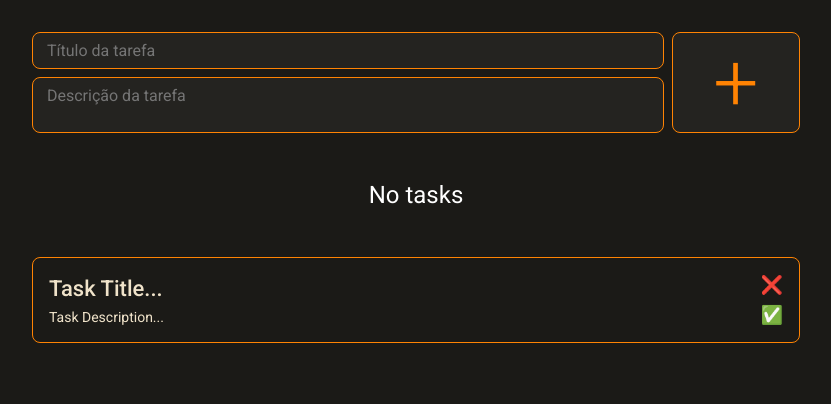
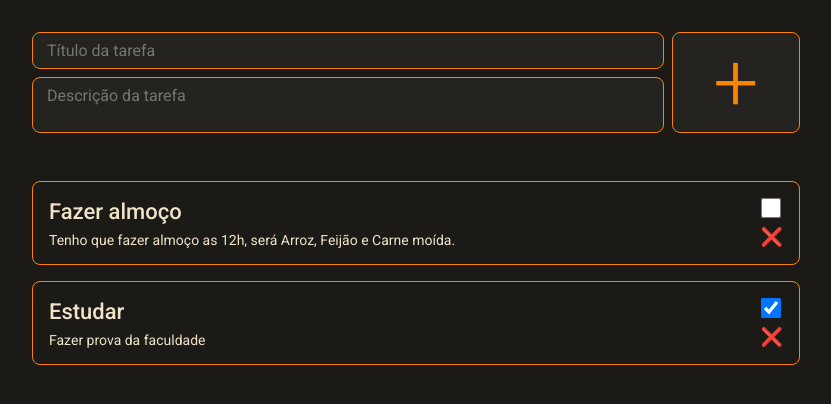
Before and after one commit to EstudioVnW/desafio-todo, a Vue app: page / in a window 1280 px wide. Shown: the top 404 px of the page, without its empty margins (224-1055 px from the left). Built offline with nearby package versions, Linux system fonts and the light colour scheme.

Commit message:
feat: add toggle todo

```diff
--- a/src/App.vue
+++ b/src/App.vue
@@ -1,4 +1,36 @@
-<script setup lang="ts"></script>
+<script setup lang="ts">
+import { ref, computed } from 'vue'
+
+const data = ref([])
+
+data.value = [
+    {
+        id: 1,
+        title: 'Fazer almoço',
+        description:
+            'Tenho que fazer almoço as 12h, será Arroz, Feijão e Carne moída.',
+        concluded: false,
+    },
+    {
+        id: 2,
+        title: 'Estudar',
+        description: 'Fazer prova da faculdade',
+        concluded: true,
+    },
+]
+
+const completedTodo = computed(() => {
+    return data.value.filter((todo) => todo.concluded)
+})
+
+const uncompletedTodo = computed(() => {
+    return data.value.filter((todo) => !todo.concluded)
+})
+
+const toggleConcluded = computed(() => {
+    return data.value.filter((todo) => todo.concluded)
+})
+</script>
 
 <template>
     <main class="container">
@@ -20,20 +52,46 @@
             <button class="btn-submit" type="submit">+</button>
         </form>
 
-        <section>
+        <section v-if="data.length === 0">
             <h1 class="no-task">No tasks</h1>
         </section>
 
-        <section class="card-container">
-            <div class="card">
+        <section class="card-container" v-if="data.length > 0">
+            <div class="card" v-for="todo in uncompletedTodo" :key="todo.id">
                 <div class="card-content">
-                    <h2 class="card-content-title">Task Title...</h2>
-                    <p class="card-content-description">Task Description...</p>
+                    <h2 class="card-content-title">{{ todo.title }}</h2>
+                    <p class="card-content-description">
+                        {{ todo.description }}
+                    </p>
                 </div>
 
                 <div class="card-content">
+                    <input
+                        type="checkbox"
+                        name="concluded"
+                        class="card-toggle"
+                        v-model="todo.concluded"
+                    />
                     <button class="card-content-btn">❌</button>
-                    <button class="card-content-btn">✅</button>
+                </div>
+            </div>
+
+            <div class="card" v-for="todo in completedTodo" :key="todo.id">
+                <div class="card-content">
+                    <h2 class="card-content-title">{{ todo.title }}</h2>
+                    <p class="card-content-description">
+                        {{ todo.description }}
+                    </p>
+                </div>
+
+                <div class="card-content">
+                    <input
+                        type="checkbox"
+                        name="concluded"
+                        class="card-toggle"
+                        v-model="todo.concluded"
+                    />
+                    <button class="card-content-btn">❌</button>
                 </div>
             </div>
         </section>
@@ -127,6 +185,12 @@
     @include fontStyle($font-roboto, 14px, 400, $text-primary);
 }
 
+.card-toggle {
+    width: 20px;
+    height: 20px;
+    cursor: pointer;
+}
+
 .card-content-btn {
     font-size: 18px;
     background: transparent;
```
